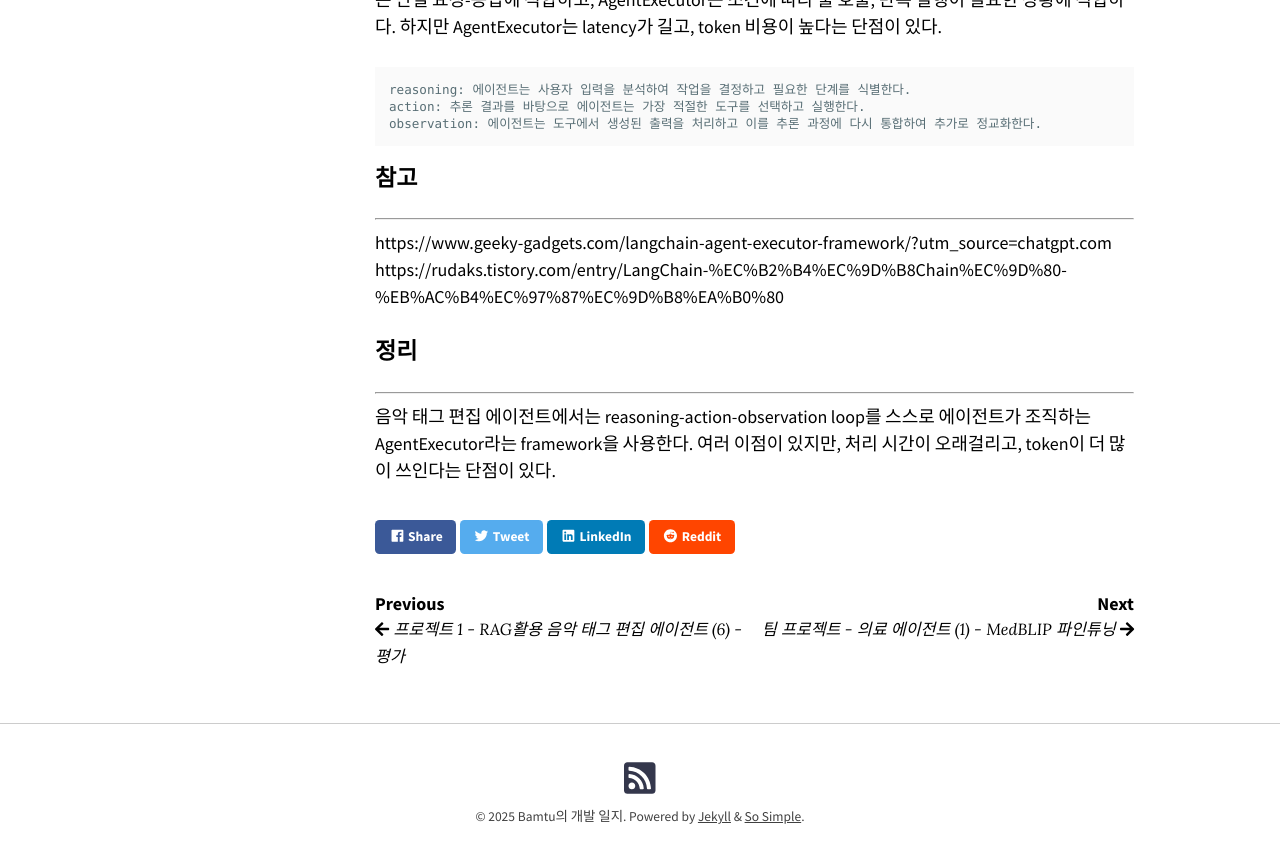
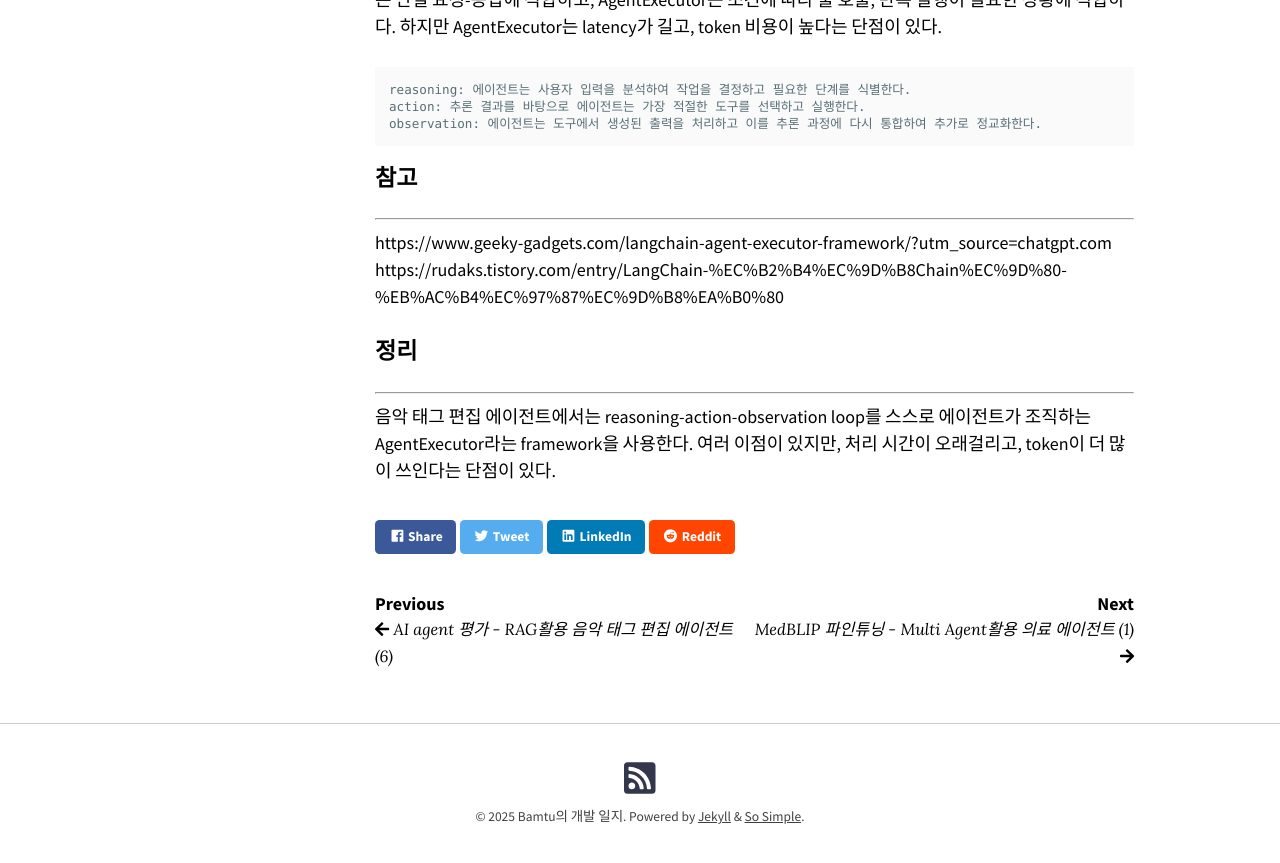
Before and after one commit to bamtu/bamtu.github.io, a Jekyll site: the page built from _posts/2025-07-28-프로젝트-1---rag활용-음악-태그-편집-에이전트-(7)---agentexecutor.md, in a window 1280 px wide and 900 px high, scrolled down 1639 px. Shown: the top 863 px of the window. Built offline with Jekyll 4.4.1, drawn with Linux system fonts in a browser that asks for light colours; nearby versions of some CDN libraries; comment, search, counter and statistics services are not loaded; some of the changed text lies outside the part shown.

Commit message:
title fix

```diff
--- a/_posts/2025-07-21-프로젝트-1---rag활용-음악-태그-편집-에이전트-(6).md
+++ b/_posts/2025-07-21-프로젝트-1---rag활용-음악-태그-편집-에이전트-(6).md
@@ -1,6 +1,6 @@
 ---
 layout: post
-title:  "프로젝트 1 - RAG활용 음악 태그 편집 에이전트 (6) - 평가"
+title:  "AI agent 평가 - RAG활용 음악 태그 편집 에이전트 (6)"
 date:   2025-07-21 23:47:07 +0900
 categories: AIagent
 ---
--- a/_posts/2025-07-28-프로젝트-1---rag활용-음악-태그-편집-에이전트-(7)---agentexecutor.md
+++ b/_posts/2025-07-28-프로젝트-1---rag활용-음악-태그-편집-에이전트-(7)---agentexecutor.md
@@ -1,6 +1,6 @@
 ---
 layout: post
-title:  "프로젝트 1 - RAG활용 음악 태그 편집 에이전트 (7) - AgentExecutor"
+title:  "AgentExecutor 설명 - RAG활용 음악 태그 편집 에이전트 (7)"
 date:   2025-07-28 22:28:47 +0900
 categories: AIagent
 ---
--- a/_posts/2025-08-13-팀-프로젝트---의료-에이전트-(1)---medblip-파인튜닝.md
+++ b/_posts/2025-08-13-팀-프로젝트---의료-에이전트-(1)---medblip-파인튜닝.md
@@ -1,6 +1,6 @@
 ---
 layout: post
-title:  "팀 프로젝트 - 의료 에이전트 (1) - MedBLIP 파인튜닝"
+title:  "MedBLIP 파인튜닝 - Multi Agent활용 의료 에이전트 (1)"
 date:   2025-08-13 00:07:27 +0900
 categories: AIagent TeamProject
 ---
```
Also changed, not shown: _posts/2025-05-30-프로젝트-1---음악-태그-편집-에이전트-(3).md (+1 -1 lines), _posts/2025-06-02-프로젝트-1---rag활용-음악-태그-편집-에이전트-(4).md (+1 -1 lines), _posts/2025-06-08-프로젝트-1---rag활용-음악-태그-편집-에이전트-(5).md (+1 -1 lines).
